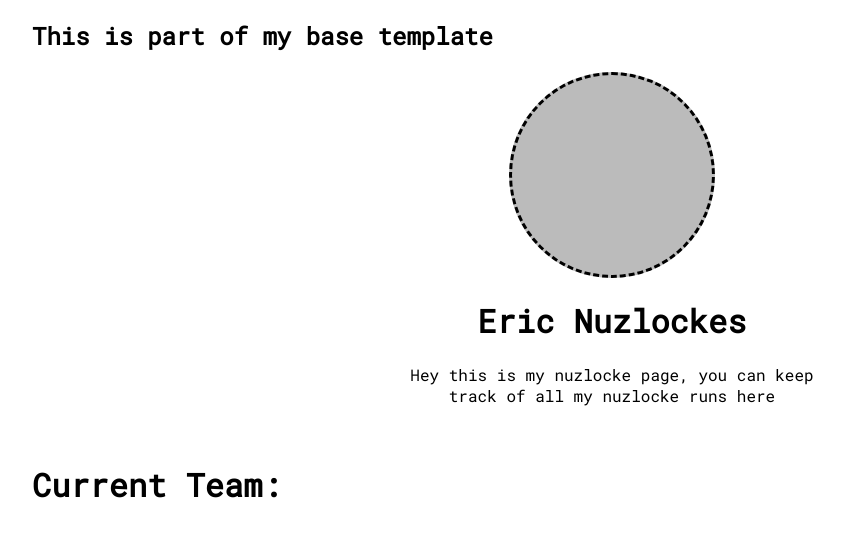
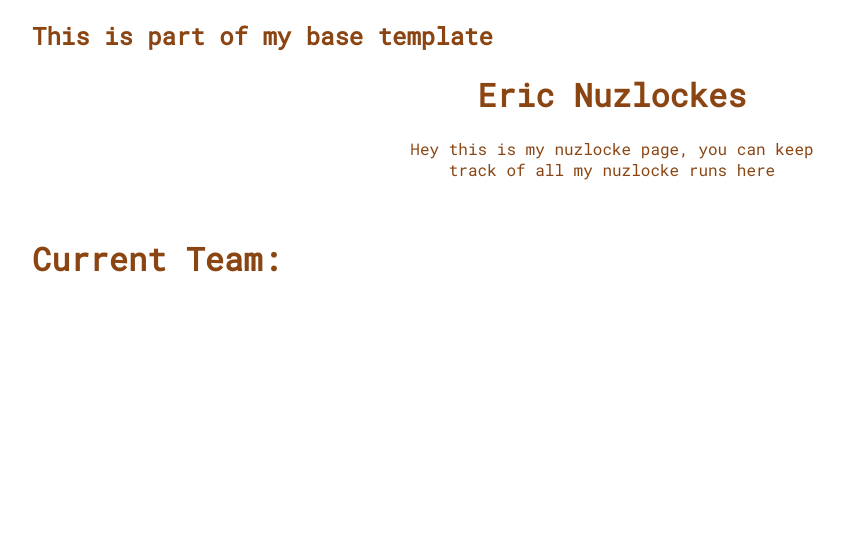
Before and after one commit to nacleric/nuzlocke-ssg, a Python web app: template static/templates/home.html in a window 1280 px wide. Shown: the top 555 px of the page, without its empty margins (28-872 px from the left). Run offline with Jinja, Linux system fonts and the light colour scheme; the template is opened without the code that fills it, so the values that code supplies are empty.

Commit message:
improved template

```diff
--- a/main.py
+++ b/main.py
@@ -29,10 +29,6 @@ def build(c: Config) -> None:
     generate_styles(c)
 
 
-def add_link_to_dict() -> Dict:
-    pass
-
-
 def generate_pokemon_list(c: Config) -> None:
     data = sprite_dl.open_file(c)
     pkmn_list = token_pokemon_list(data)
@@ -42,7 +38,7 @@ def generate_pokemon_list(c: Config) -> None:
     print(output)  # TODO: remove later
 
     # Creates File and writes list of pokemon to it
-    rendered_file = "pokemon_list.html"
+    rendered_file = "pkmn_list.html"
     with open(f"{c.BUILD_DIR}/{rendered_file}", "w") as f:
         print("[LOG] Writing to build folder...")
         f.write(output)
--- a/static/stylesheets/styles.css
+++ b/static/stylesheets/styles.css
@@ -1,7 +1,12 @@
+:root {
+  --main-color: #8B4513; /* Brown */
+}
+
 body {
   font-family: "Roboto Mono";
   margin-left: 60px;
   margin-right: 60px;
+  color: var(--main-color);
 }
 
 .container {
@@ -12,7 +17,7 @@ body {
   padding-bottom: 20px;
 }
 
-.banner_img_border {
+.banner-img-border {
   margin-left: auto;
   margin-right: auto;
   height: 200px;
@@ -23,12 +28,12 @@ body {
   display: block;
 }
 
-.banner_title {
+.banner-title {
   text-align: center;
   font-size: 2rem;
 }
 
-.banner_text {
+.banner-text {
   margin-left: auto;
   margin-right: auto;
   text-align: center;
@@ -36,9 +41,86 @@ body {
 }
 
 .team {
-  padding-bottom: 20px;
 }
 
-.team_title {
+.team-title {
   font-size: 2rem;
 }
+
+.team-section {
+  /* Flexbox */
+  display: flex;
+  flex-wrap: wrap;
+  align-items: center;
+  justify-content: space-around;
+}
+
+.team-section-box {
+  /* subject to change */
+  border-style: dashed;
+  width: 100px;
+  padding: 50px;
+  margin-bottom: 10px;
+}
+
+.team-section-box-text {
+  text-align: center;
+}
+
+.pokemon-asset {
+  height: 120%;
+  width: 120%;
+  margin-left: auto;
+  margin-right: auto;
+  image-rendering: pixelated;
+  image-rendering: -moz-crisp-edges;
+  image-rendering: crisp-edges;
+}
+
+.pokemon-list {
+  /* Flexbox */
+  display: flex;
+  flex-direction: column;
+}
+
+.pokemon-list-item {
+  /* Flexbox */
+  display: flex;
+  /* style */
+  border-style: dashed;
+  padding: 10px;
+  margin-left: 20px;
+  margin-right: 20px;
+  margin-bottom: 15px;
+  margin-top: 15px;
+}
+
+.pokemon-list-item-asset {
+  image-rendering: pixelated;
+  image-rendering: -moz-crisp-edges;
+  image-rendering: crisp-edges;
+  height: 50px;
+  width: 70px;
+  margin-bottom: auto;
+  margin-top: auto;
+  margin-left: 10px;
+  margin-right: 10px;
+
+}
+
+.pokemon-list-item-text {
+  /* Flexbox */
+  display: flex;
+  flex-direction: column;
+  justify-content: flex-start;
+  /* style */
+  margin-left: 20px
+}
+
+.pokemon-list-item-text-nickname {
+  font-size: 1.35rem;
+}
+
+.pokemon-list-item-text-description {
+  font-size: 1rem;
+}
--- a/static/templates/home.html
+++ b/static/templates/home.html
@@ -3,17 +3,17 @@
 
 {% block content %}
   <div class="banner">
-    <div class="banner_img_border"></div>
-    <h1 class="banner_title">Eric Nuzlockes</h1>
-    <p class="banner_text">Hey this is my nuzlocke page, you can keep track of all my nuzlocke runs here</p>
+    <div class="banner-img_border"></div>
+    <h1 class="banner-title">Eric Nuzlockes</h1>
+    <p class="banner-text">Hey this is my nuzlocke page, you can keep track of all my nuzlocke runs here</p>
   </div>
 
   <div class="team">
-    <h1 class="team_title">Current Team:</h1>
+    <h1 class="team-title">Current Team:</h1>
     {% for pokemon in pokemons %}
-      <div>
-        <p> {{ pokemon.asset_location }}
-        <img src="{{ pokemon.asset_location }}">
+      <div class="team-box">
+        <img class="pokemon-asset" src="{{ pokemon.asset_location }}">
+        <p class="team-box-text">{{ pokemon.nickname }}</p>
       </div>
     {% endfor %}
   </div>
```
Also changed, not shown: static/templates/pkmn_list.html (+6 -1 lines), README.md.
